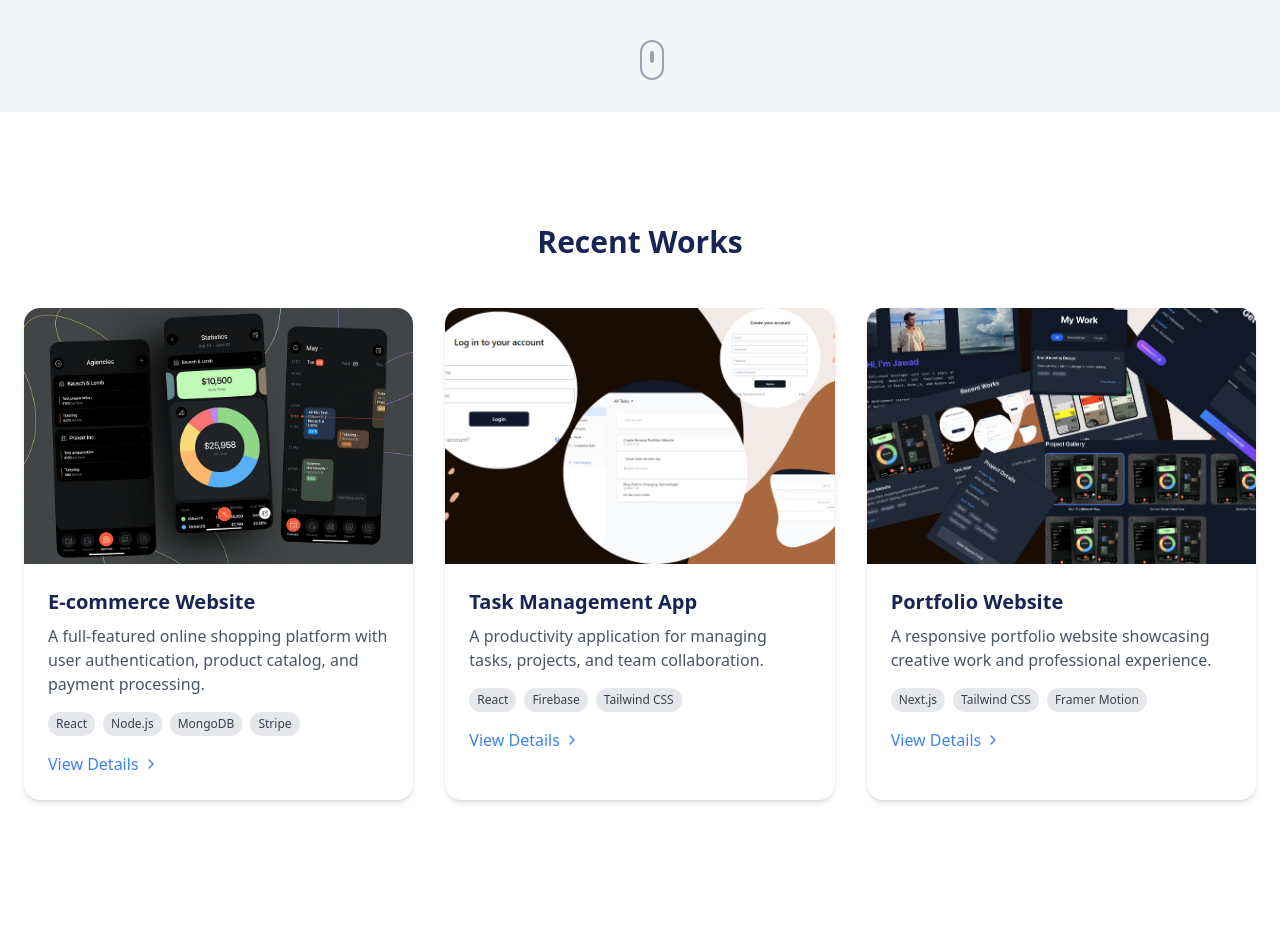
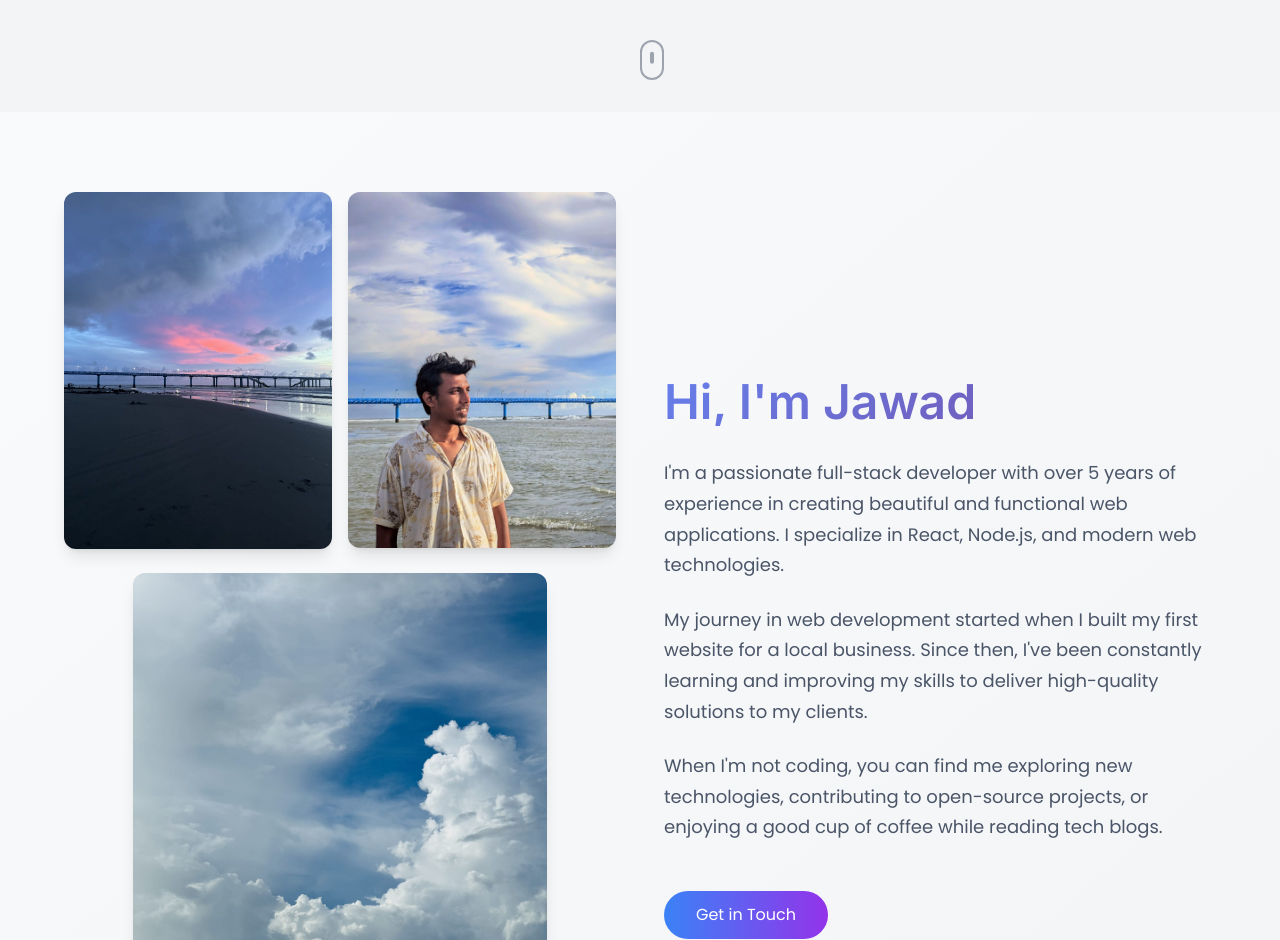
Before and after one commit to MJI-Abir/jawad-abir-portfolio, a Next.js app: page / in a window 1280 px wide. Shown: the part 752-1692 px from the top of the page. Built offline with nearby package versions, Linux system fonts and the light colour scheme.

Commit message:
changed layout 2.0

```diff
--- a/src/app/components/Header.tsx
+++ b/src/app/components/Header.tsx
@@ -36,16 +36,6 @@ export function Header() {
               Home
             </Link>
             <Link
-              href="/about"
-              className={`${
-                isActive("/about")
-                  ? "text-blue-600 dark:text-blue-400"
-                  : "text-gray-700 dark:text-gray-300 hover:text-blue-600 dark:hover:text-blue-400"
-              } transition-colors duration-200`}
-            >
-              About
-            </Link>
-            <Link
               href="/work"
               className={`${
                 isActive("/work")
--- a/src/app/globals.css
+++ b/src/app/globals.css
@@ -1,4 +1,4 @@
-@import url("https://fonts.googleapis.com/css2?family=Orbitron:wght@400;700;900&family=Exo+2:wght@100;200;300;400;500;600;700;800;900&display=swap");
+@import url("https://fonts.googleapis.com/css2?family=Orbitron:wght@400;700;900&family=Exo+2:wght@100;200;300;400;500;600;700;800;900&family=Inter:wght@300;400;500;600;700&family=Poppins:wght@300;400;500;600;700&display=swap");
 
 @tailwind base;
 @tailwind components;
@@ -164,3 +164,28 @@ html {
   -webkit-text-fill-color: transparent;
   text-shadow: 0 0 40px rgba(102, 126, 234, 0.8);
 }
+
+/* About section styling */
+.about-section {
+  font-family: 'Poppins', sans-serif;
+}
+
+.about-title {
+  font-family: 'Inter', sans-serif;
+  font-weight: 600;
+  background: linear-gradient(135deg, #667eea 0%, #764ba2 100%);
+  -webkit-background-clip: text;
+  background-clip: text;
+  -webkit-text-fill-color: transparent;
+}
+
+.about-text {
+  font-family: 'Poppins', sans-serif;
+  font-weight: 400;
+  line-height: 1.7;
+  color: #4a5568;
+}
+
+.dark .about-text {
+  color: #cbd5e0;
+}
--- a/src/app/page.tsx
+++ b/src/app/page.tsx
@@ -14,6 +14,9 @@ import Hero from "./assets/me3.jpg";
 import TaskmasterHero from "./assets/taskmaster-hero.png";
 import Port2 from "./assets/port2.png";
 import PortfolioHero from "./assets/portfolio-hero.png";
+import pic1 from "./assets/about1.jpeg";
+import pic2 from "./assets/about2.jpeg";
+import pic3 from "./assets/about3.jpeg";
 
 // Define a custom interface for the home page projects
 interface HomeProject {
@@ -178,6 +181,131 @@ const Home = () => {
         </motion.div>
       </motion.section>
 
+      {/* About Section */}
+      <motion.section
+        className="about-section min-h-screen bg-gradient-to-br from-gray-50 to-gray-100 dark:from-gray-900 dark:to-gray-800 py-20 flex flex-col justify-center"
+        initial={{ opacity: 0, y: 100 }}
+        whileInView={{ opacity: 1, y: 0 }}
+        transition={{ duration: 0.8, ease: "easeOut" }}
+        viewport={{ once: false, amount: 0.3 }}
+      >
+        <div className="container mx-auto px-6">
+          <div className="grid grid-cols-1 lg:grid-cols-2 gap-12 items-center max-w-6xl mx-auto">
+
+            {/* Left Column - Images */}
+            <motion.div
+              className="space-y-6"
+              initial={{ opacity: 0, x: -50 }}
+              whileInView={{ opacity: 1, x: 0 }}
+              transition={{ delay: 0.2, duration: 0.8 }}
+              viewport={{ once: true }}
+            >
+              {/* First Row - 2 Images */}
+              <div className="grid grid-cols-2 gap-4">
+                <motion.div
+                  whileHover={{ scale: 1.05 }}
+                  transition={{ duration: 0.3, ease: "easeInOut" }}
+                >
+                  <Image
+                    src={pic2}
+                    alt="Jawad Abir 1"
+                    width={180}
+                    height={220}
+                    className="rounded-xl shadow-lg transition-all duration-300 w-full h-auto object-cover"
+                  />
+                </motion.div>
+                <motion.div
+                  whileHover={{ scale: 1.05 }}
+                  transition={{ duration: 0.3, ease: "easeInOut" }}
+                >
+                  <Image
+                    src={pic1}
+                    alt="Jawad Abir 2"
+                    width={180}
+                    height={220}
+                    className="rounded-xl shadow-lg transition-all duration-300 w-full h-auto object-cover"
+                  />
+                </motion.div>
+              </div>
+
+              {/* Second Row - 1 Image */}
+              <div className="flex justify-center">
+                <motion.div
+                  whileHover={{ scale: 1.05 }}
+                  transition={{ duration: 0.3, ease: "easeInOut" }}
+                  className="w-3/4"
+                >
+                  <Image
+                    src={pic3}
+                    alt="Jawad Abir 3"
+                    width={280}
+                    height={320}
+                    className="rounded-xl shadow-lg transition-all duration-300 w-full h-auto object-cover"
+                  />
+                </motion.div>
+              </div>
+            </motion.div>
+
+            {/* Right Column - Text */}
+            <motion.div
+              className="space-y-6"
+              initial={{ opacity: 0, x: 50 }}
+              whileInView={{ opacity: 1, x: 0 }}
+              transition={{ delay: 0.4, duration: 0.8 }}
+              viewport={{ once: true }}
+            >
+              <motion.h2
+                className="about-title text-4xl md:text-5xl font-bold mb-8"
+                initial={{ opacity: 0, y: 20 }}
+                whileInView={{ opacity: 1, y: 0 }}
+                transition={{ delay: 0.6, duration: 0.8 }}
+                viewport={{ once: true }}
+              >
+                Hi, I'm Jawad
+              </motion.h2>
+
+              <motion.div
+                className="space-y-6"
+                initial={{ opacity: 0, y: 20 }}
+                whileInView={{ opacity: 1, y: 0 }}
+                transition={{ delay: 0.8, duration: 0.8 }}
+                viewport={{ once: true }}
+              >
+                <p className="about-text text-lg leading-relaxed">
+                  I'm a passionate full-stack developer with over 5 years of
+                  experience in creating beautiful and functional web applications.
+                  I specialize in React, Node.js, and modern web technologies.
+                </p>
+                <p className="about-text text-lg leading-relaxed">
+                  My journey in web development started when I built my first
+                  website for a local business. Since then, I've been constantly
+                  learning and improving my skills to deliver high-quality solutions
+                  to my clients.
+                </p>
+                <p className="about-text text-lg leading-relaxed">
+                  When I'm not coding, you can find me exploring new technologies,
+                  contributing to open-source projects, or enjoying a good cup of
+                  coffee while reading tech blogs.
+                </p>
+
+                <motion.div
+                  className="pt-6"
+                  whileHover={{ scale: 1.05 }}
+                  whileTap={{ scale: 0.95 }}
+                >
+                  <Link
+                    href="/contact"
+                    className="bg-gradient-to-r from-blue-500 to-purple-600 text-white px-8 py-3 rounded-full hover:shadow-lg transition duration-300 inline-block"
+                  >
+                    Get in Touch
+                  </Link>
+                </motion.div>
+              </motion.div>
+            </motion.div>
+          </div>
+        </div>
+      </motion.section>
+
       {/* Recent Works Section */}
       <motion.section
         id="work"
```
